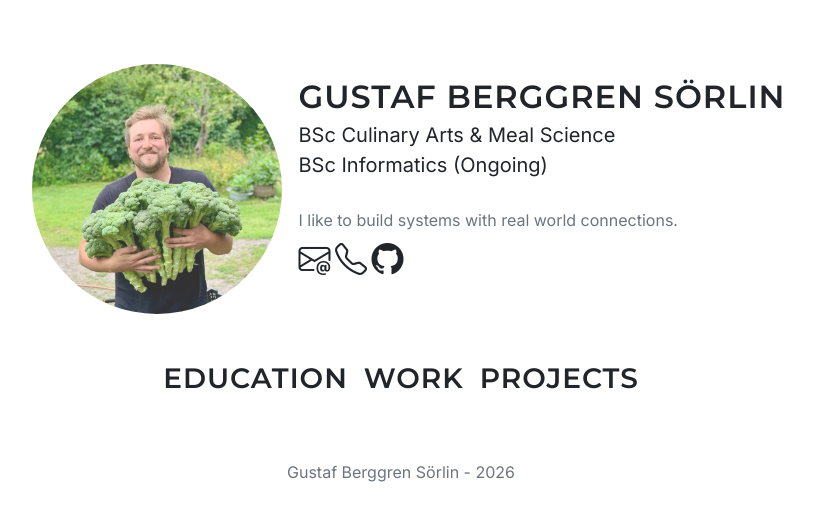
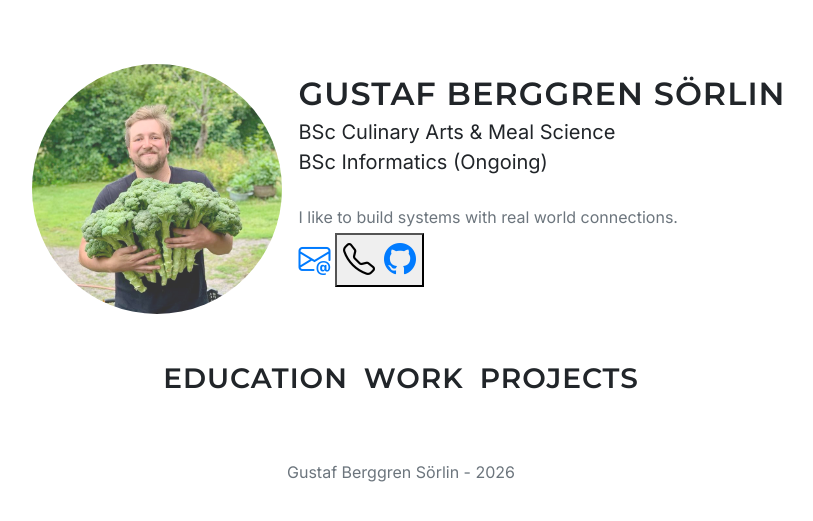
Before and after one commit to gbrggrn/gbrggrn.github.io, a Jekyll site: the page built from index.html, in a window 1280 px wide. Shown: the top 521 px of the page, without its empty margins (239-1052 px from the left). Built offline with Jekyll 4.4.1, drawn with Linux system fonts in a browser that asks for light colours.

Commit message:
Update default.html

```diff
--- a/_layouts/default.html
+++ b/_layouts/default.html
@@ -26,7 +26,16 @@
         <h2 class="mb-1">Gustaf Berggren Sörlin</h2>
         <p class="lead mb-1">BSc Culinary Arts & Meal Science<br>BSc Informatics (Ongoing)</p><br>
         <p class="text-muted mb-1">I like to build systems with real world connections.</p>
-        <i class="bi bi-envelope-at" style="font-size: 2rem;"></i> <i class="bi bi-telephone" style="font-size: 2rem;"></i> <i href="https://github.com/gbrggrn/"class="bi bi-github" style="font-size: 2rem;"></i>
+
+        <a href="mailto:gustaf.berggren.sorlin@gmail.com" target="_blank">
+          <i class="bi bi-envelope-at" style="font-size: 2rem;"></i>
+        </a>
+
+        <button type="button" class="bi bi-telephone" style="font-size: 2rem;" data-toggle="popover" title="Give me a call" data-content="073-057 19 41"/>
+
+        <a href="https://github.com/gbrggrn/" target="_blank">
+          <i class="bi bi-github" style="font-size: 2rem;"></i>
+        </a>
       </div>
 
     </div>
```
